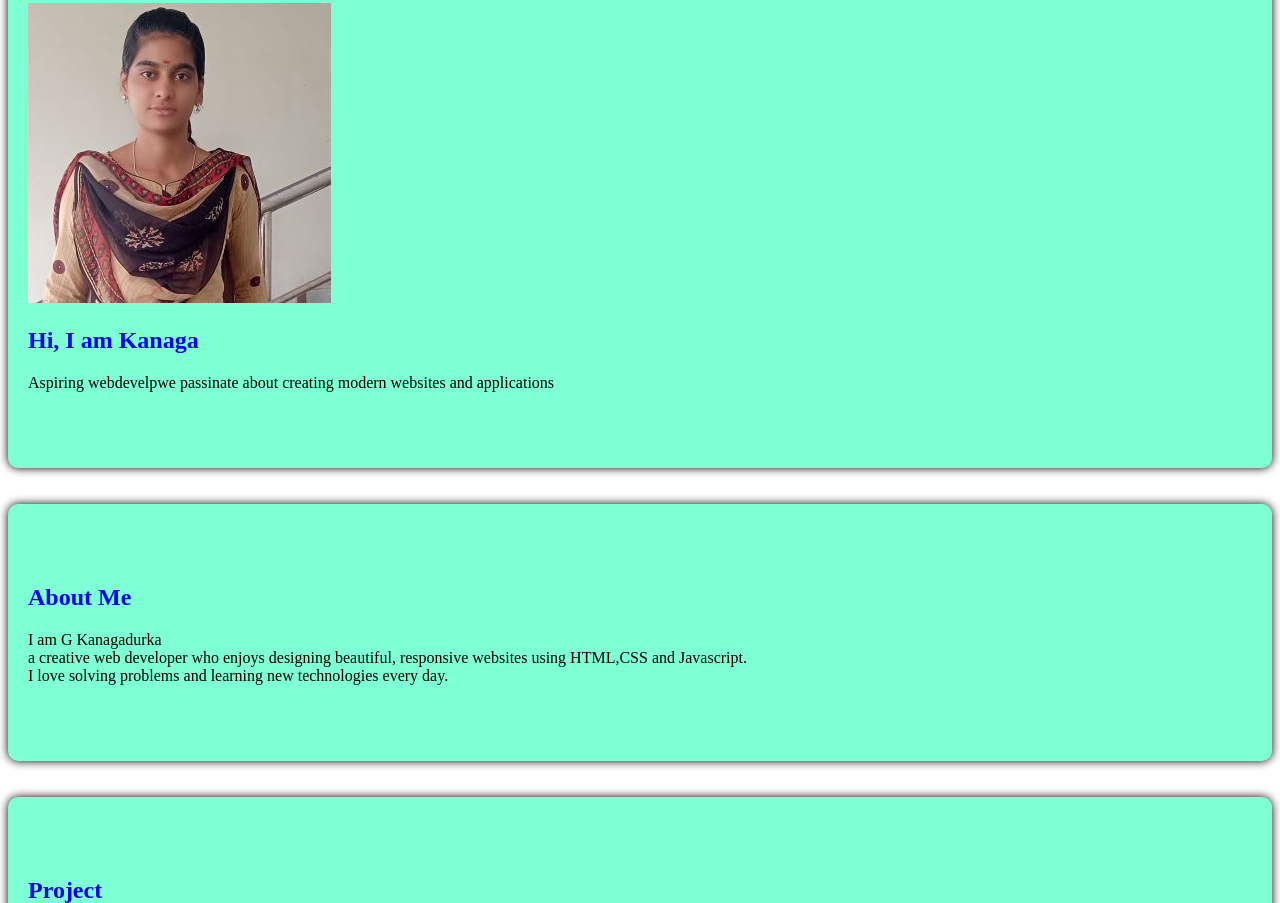
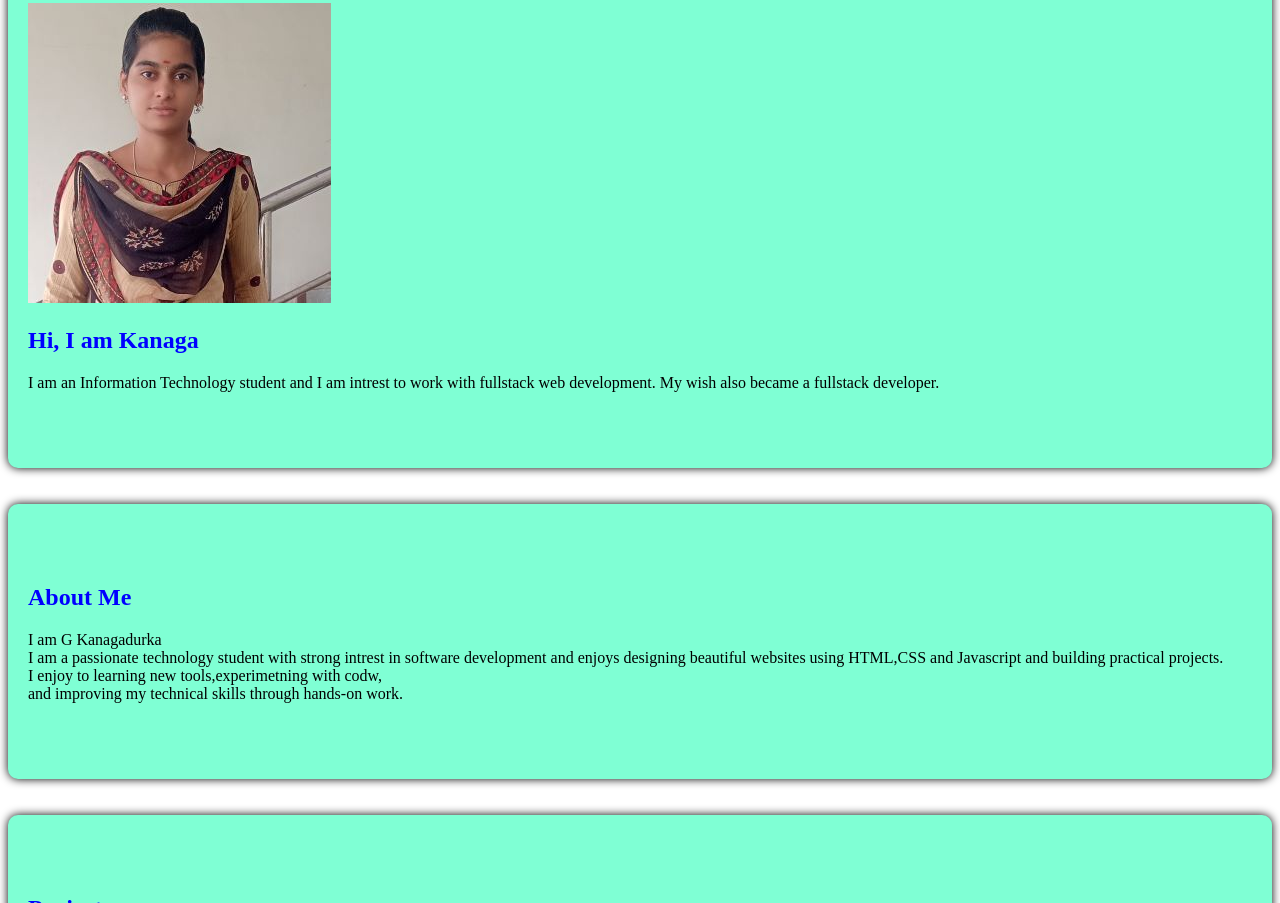
Before and after one commit to kanagaparvathi5796-netizen/KANAGADURKA-_My-Website, a plain HTML site: page index.html in a window 1280 px wide. Shown: the part 285-1188 px from the top of the page. Drawn offline with Linux system fonts and the light colour scheme.

Commit message:
Update index.html

```diff
--- a/index.html
+++ b/index.html
@@ -117,16 +117,17 @@
         <img src="photo.jpg"alt="My Photo">
         <h2>Hi, I am Kanaga</h2>
         <p>
-            Aspiring webdevelpwe passinate about creating modern websites and applications
+             I am  an Information Technology student and I am intrest to work with fullstack web development.
+            My wish also became a fullstack developer.
         </p> </feildset>
     </div>
     <br><br>
     <div class="About Me"id="About">
         <feildset>
             <h2> About Me</h2><p>
-        I am G Kanagadurka <br> a creative web developer  who enjoys designing beautiful,
-        responsive websites using HTML,CSS and Javascript.<br> I love solving problems and
-        learning new technologies every day.
+        I am G Kanagadurka <br> I am a passionate technology student with strong intrest in software development and  enjoys designing beautiful
+         websites using HTML,CSS and Javascript and building practical projects.<br> I enjoy to learning new tools,experimetning with codw,<br> and
+                improving my technical skills through hands-on work.
      </p></feildset></div>
      <br><br>
      <div class="Projects"id="Project">
@@ -150,4 +151,5 @@
         <p>Thank You</p>
      </footer>
 </body>
+
 </html>
```
